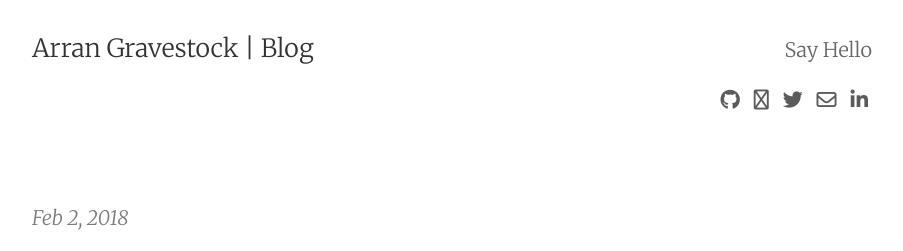
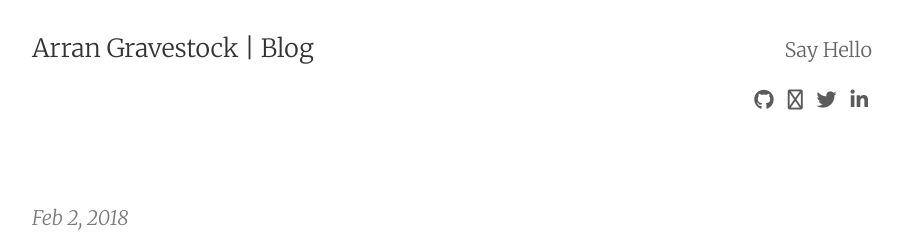
Before and after one commit to ArranGravestock/blog, a Jekyll site: the page built from index.html, in a window 1280 px wide. Shown: the top 251 px of the page, without its empty margins (188-1091 px from the left). Built offline with Jekyll 4.4.1, drawn with Linux system fonts in a browser that asks for light colours; nearby versions of some CDN libraries; the list of posts is cut into pages by our own code.

Commit message:
remove email

```diff
--- a/_config.yml
+++ b/_config.yml
@@ -1,6 +1,6 @@
 # Site settings
 title:       Arran Gravestock | Blog
-email:       arran@gravestock.net
+email:
 author:      Arran Gravestock
 description: "Web developer blogs about blogging blogs"
 baseurl:     ""
```
